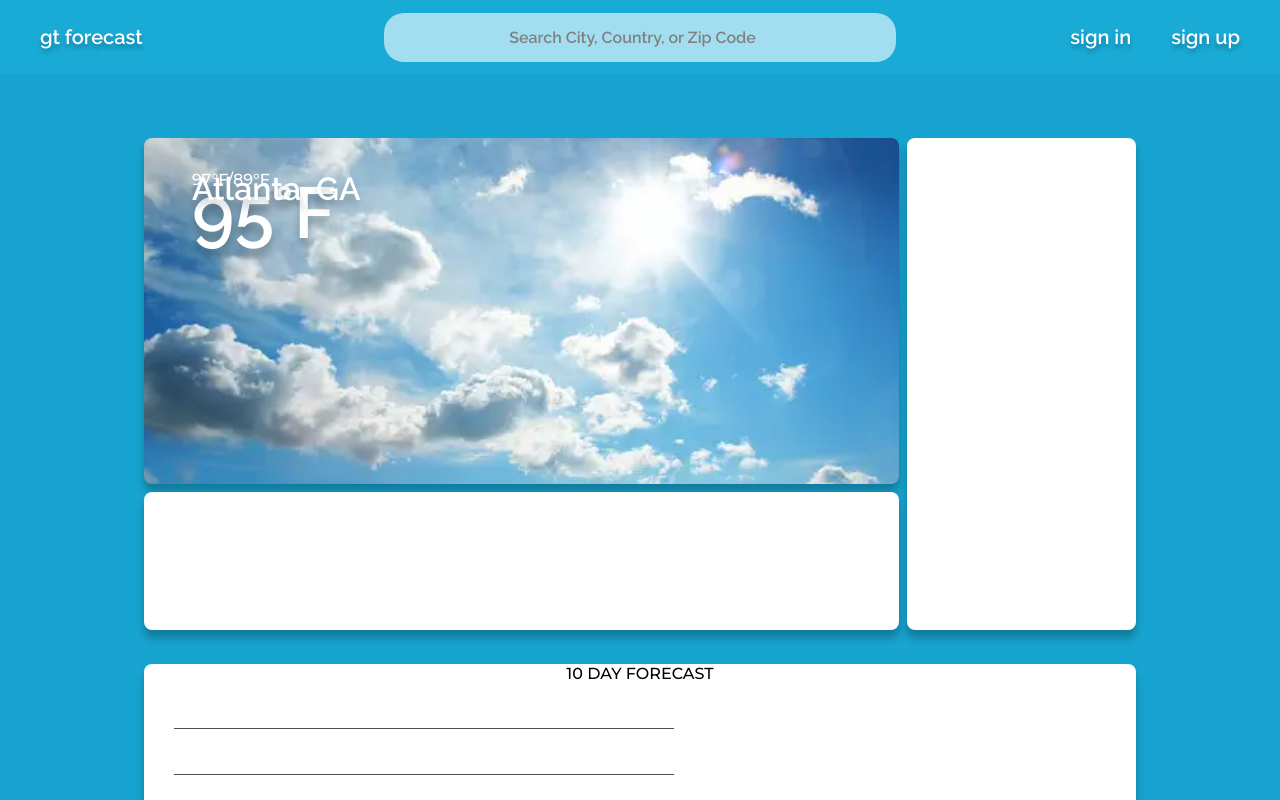
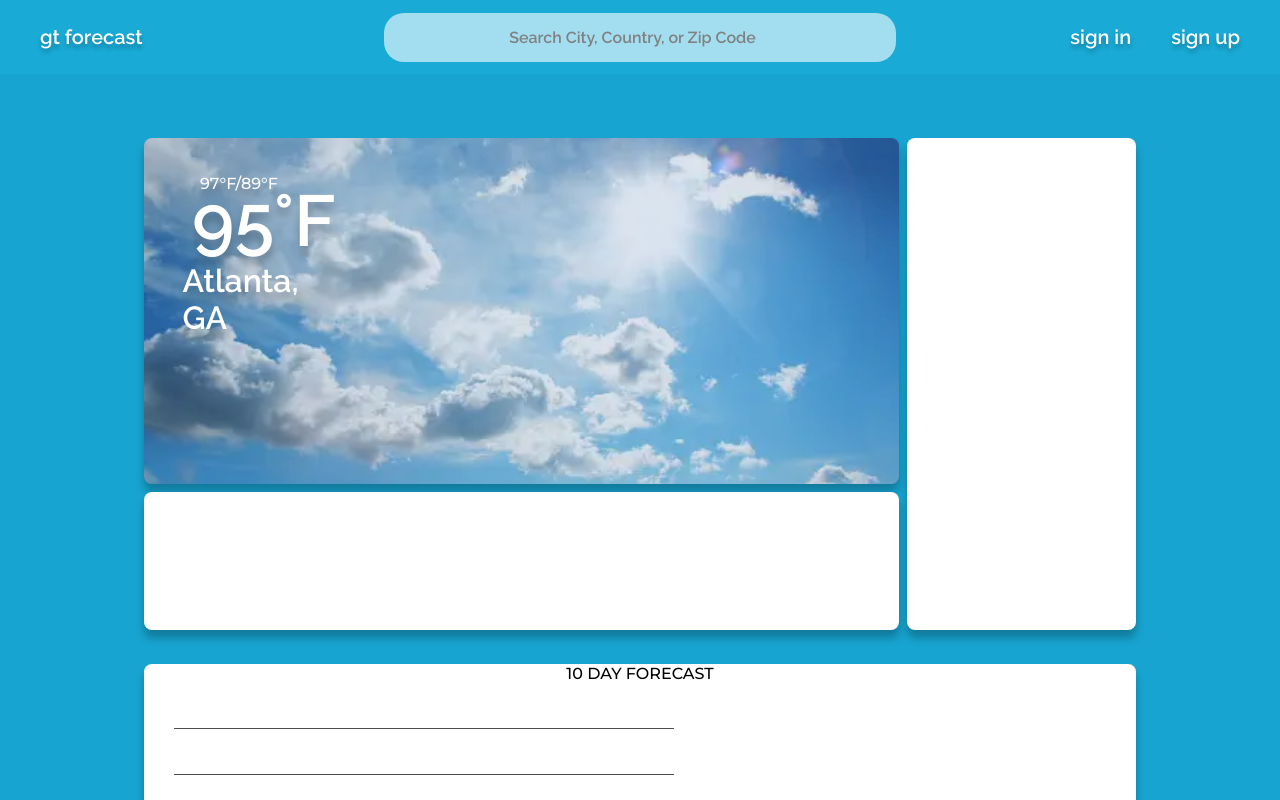
Before and after one commit to GTWeatherForcast/weather-client, a React (Create React App) app: page /mainpage in a window 1280 px wide. Built offline with nearby package versions, Linux system fonts and the light colour scheme; the HTML template or start-up script is replaced by a standard one.

Commit message:
Tried to give custom background and transparency per weather image type

```diff
--- a/src/components/main-page/MainPage.js
+++ b/src/components/main-page/MainPage.js
@@ -1,5 +1,6 @@
 import React from "react";
 import styles from "./main.module.css";
+import styles2 from "./cityimg.module.css";
 import NavBar from "./navbar.js";
 import HorizontalLine from "./HorizontalLine.js";
 
@@ -13,7 +14,10 @@ function MainPage() {
       <div className={styles.contentBody}>
         <div className={styles.today}>
           <div className={styles.leftCard}>
-            <div className={`${styles.cityImg} ${styles.card} ${styles.weatherSunny}`}>
+            <div className={`${styles.mainInfo} ${styles.card} ${styles2.weatherSunny}`}>
+              <div className={`${styles2.cityImg}`}>
+
+              </div>
               <div className={`${styles.overlayText}`}>
                 <div id={`${styles.todayHighLow}`}>
                   97°F/89°F
--- /dev/null
+++ b/src/components/main-page/cityimg.module.css
@@ -0,0 +1,77 @@
+.cityImg, .cityImg:before {
+  position: absolute;
+  border-radius: 8px;
+  background-size: cover;
+  background-repeat: no-repeat;
+  background-position: center;
+  height: 100%;
+  width: 100%;
+}
+
+/* Weather img cards */
+.weatherSunny {
+  background-position: center;
+  background-color: #537ab0;
+  opacity: 1;
+  /* background-image: url("./images/sunny1.png"); */
+}
+
+.weatherSunny .cityImg {
+  /* content: ""; */
+  /* background-position: center; */
+  /* background-color: #537ab0; */
+  opacity: 0.8;
+  background-image: url("./images/sunny1.png");
+}
+
+.weatherClearNight {
+
+}
+
+.weatherCloudy {
+  background-image: url("./images/cloud.png");
+}
+
+.weatherCloudyNight {
+  background-image: url("./images/cloud.png");
+}
+
+.weatherPartlyCloudy {
+
+}
+
+.weatherPartlyCloudyNight {
+
+}
+
+.weatherRain {
+  background-image: url("./images/rain.png");
+}
+
+.weatherRainNight {
+  background-image: url("./images/rain.png");
+}
+
+.weatherSnow {
+  background-image: url("./images/snow.png");
+}
+
+.weatherSnowNight {
+  background-image: url("./images/snow.png");
+}
+
+.weatherThunderstorm {
+
+}
+
+.weatherThunderstormNight {
+
+}
+
+.weatherHail {
+
+}
+
+.weatherHailNight {
+
+}
--- a/src/components/main-page/main.module.css
+++ b/src/components/main-page/main.module.css
@@ -57,6 +57,7 @@
     border-radius: 8px;
     margin: 4px;
     box-shadow: rgba(0, 0, 0, 25%) 0px 8px 8px;
+    position: relative;
 }
 
 .today {
@@ -73,11 +74,12 @@
     width: 100%;
 }
 
-.cityImg {
+.mainInfo {
     background-color: white;
     height: 100%;
     background-repeat: no-repeat;
     background-size: cover;
+    /* position: relative; */
 }
 
 .detailedInfo {
@@ -105,8 +107,10 @@
 }
 
 .overlayText {
+    position: absolute;
+    top: 0;
     /* font-weight: 500; */
-    margin: 2em 3em;
+    margin: 36px 48px;
     color: white;
     text-decoration: none;
     /* font-family: Raleway, sans-serif; */
@@ -118,9 +122,11 @@
     font-family: Montserrat, sans-serif;
     font-weight: 500;
     font-size: 1em;
+    left: 0.5rem;
 }
 
 #currentTemp{
+    top: 0.25rem;
     position: absolute;
     font-family: Raleway, sans-serif;
     font-weight: 600;
@@ -131,63 +137,7 @@
     position: absolute;
     font-family: Raleway, sans-serif;
     font-weight: medium;
-    font-size: 2em
+    font-size: 2em;
+    top: 2.75em;
+    left: -0.6rem;
 }
-
-/* Weather img cards */
-.weatherSunny {
-    background-position: center;
-    background-image: url("./images/sunny1.png");
-}
-
-.weatherClearNight {
-
-}
-
-.weatherCloudy {
-    background-image: url("./images/cloud.png");
-}
-
-.weatherCloudyNight {
-    background-image: url("./images/cloud.png");
-}
-
-.weatherPartlyCloudy {
-
-}
-
-.weatherPartlyCloudyNight {
-
-}
-
-.weatherRain {
-    background-image: url("./images/rain.png");
-}
-
-.weatherRainNight {
-    background-image: url("./images/rain.png");
-}
-
-.weatherSnow {
-    background-image: url("./images/snow.png");
-}
-
-.weatherSnowNight {
-    background-image: url("./images/snow.png");
-}
-
-.weatherThunderstorm {
-
-}
-
-.weatherThunderstormNight {
-
-}
-
-.weatherHail {
-
-}
-
-.weatherHailNight {
-
-}
```
